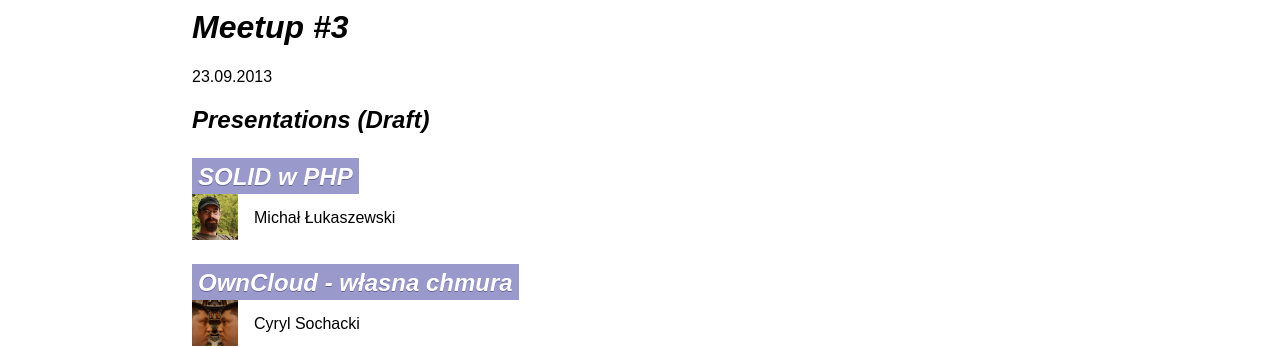
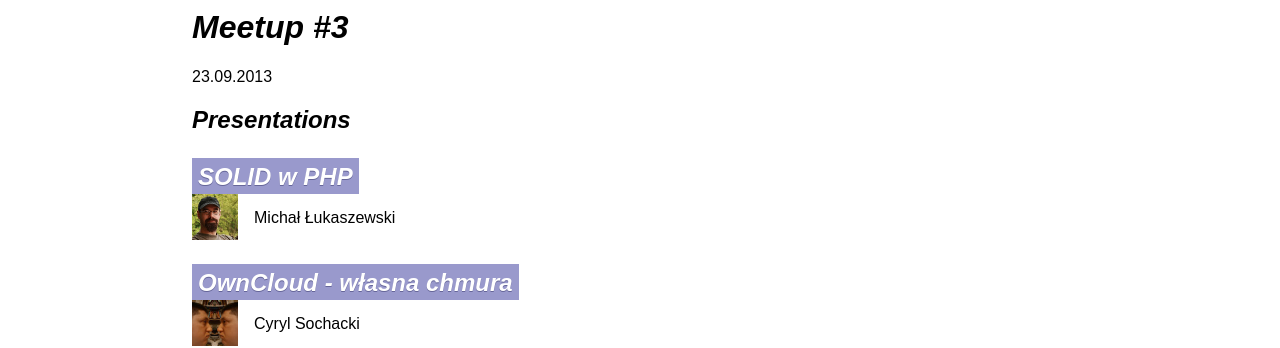
Before and after one commit to php3city/php3city.pl, a Jekyll site: the page built from _posts/2013-09-23-meetup-3.md, in a window 1280 px wide. Shown: the part 201-549 px from the top of the page. Built offline with Jekyll 4.4.1, drawn with Linux system fonts in a browser that asks for light colours; some web fonts are replaced.

Commit message:
Removed draft of speakers adnotation

```diff
--- a/_posts/2013-09-23-meetup-3.md
+++ b/_posts/2013-09-23-meetup-3.md
@@ -4,7 +4,7 @@
 location: Pub Polufka - Konrada Leczkowa 18, 80-432 Gdańsk
 date: 23.09.2013 18:00
 ---
-## Presentations (Draft)
+## Presentations
 
 <ul class="presentations">
     <li>
```
